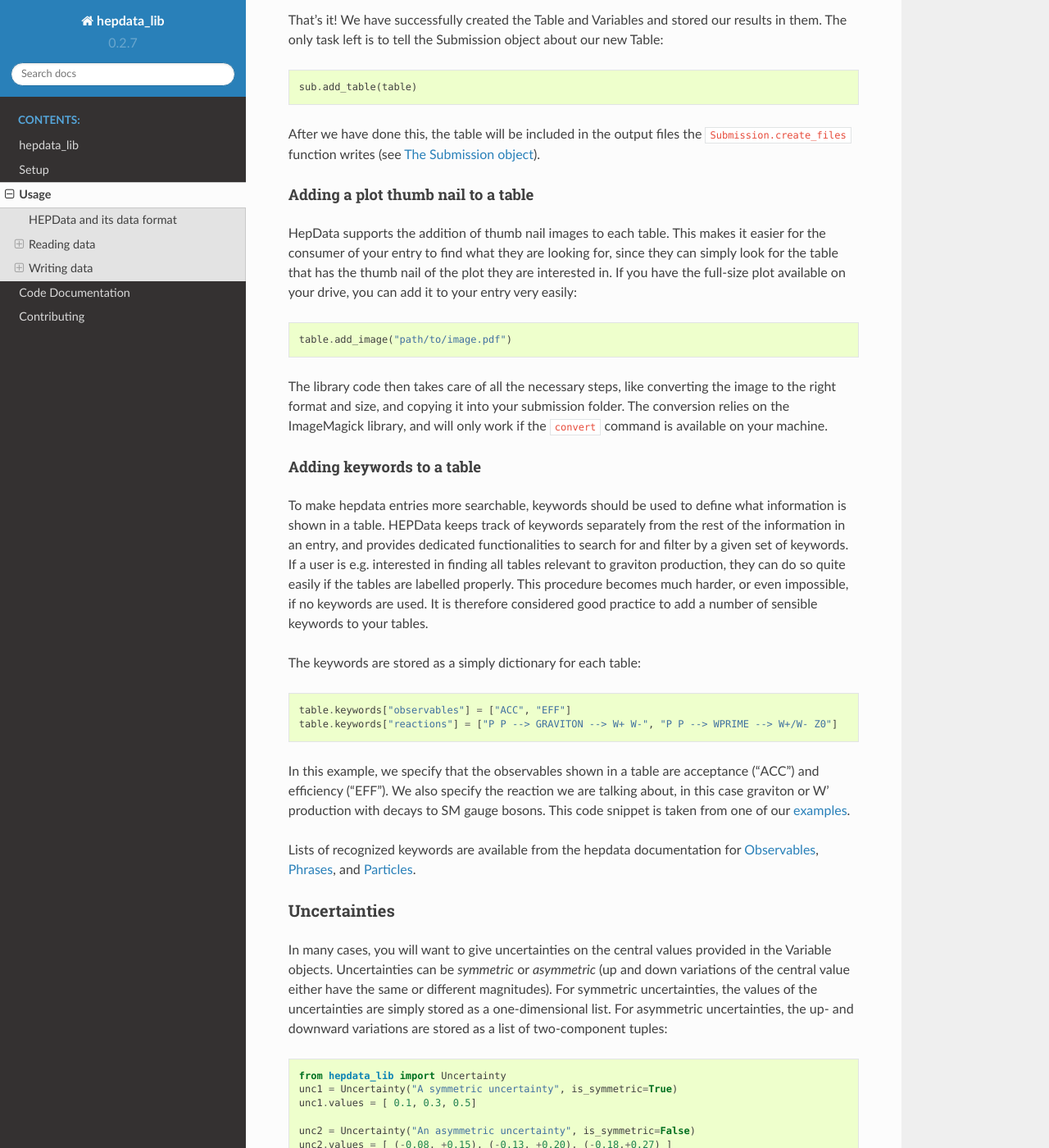
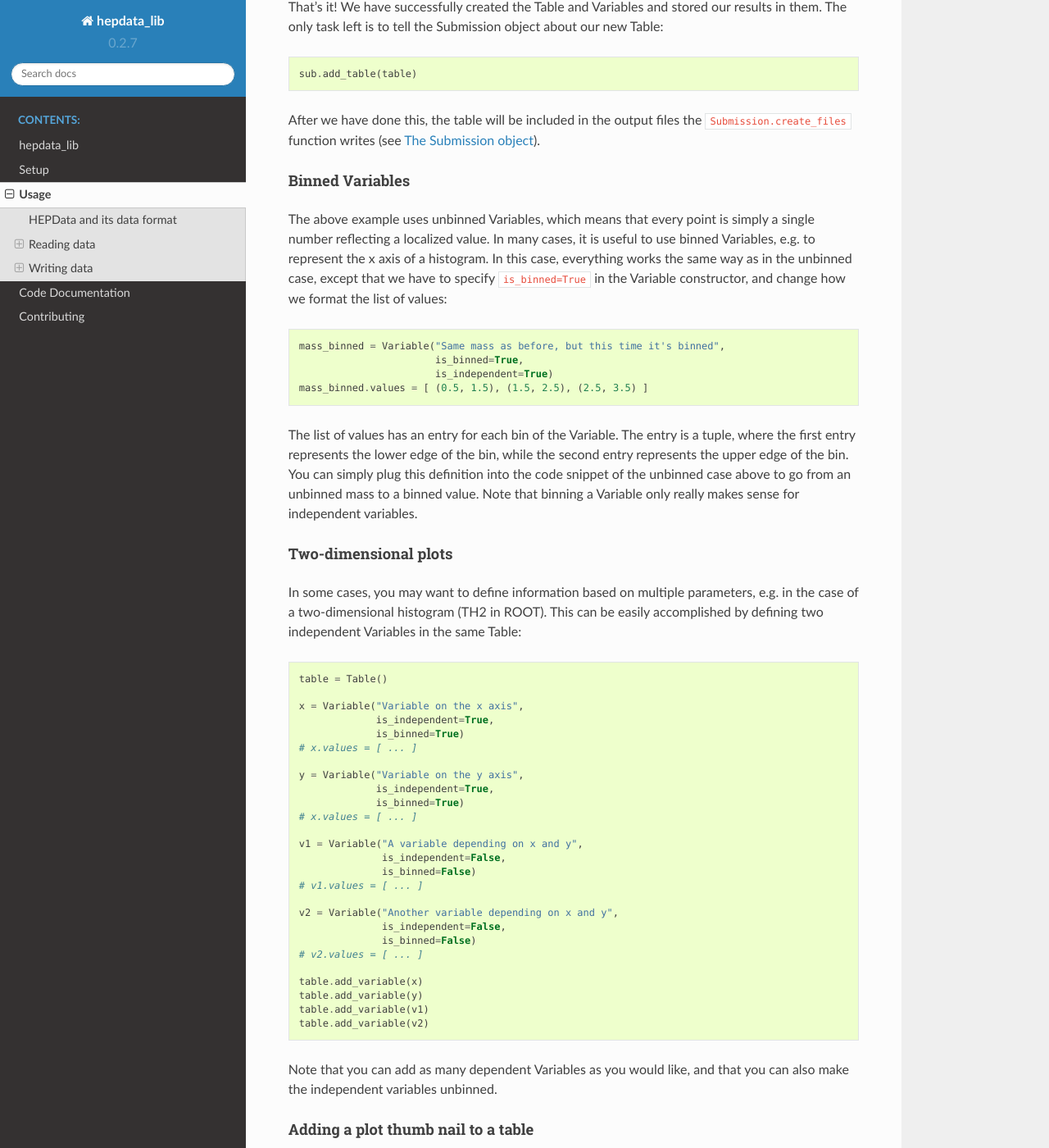
Before and after one commit to HEPData/hepdata_lib, a Sphinx documentation site: the page built from docs/usage.rst, in a window 1280 px wide and 1400 px high, scrolled down 3270 px. Shown: the whole window at 82% size. Built offline with Sphinx 7.4.7 and the Read the Docs theme 2.0.0, drawn with Linux system fonts in a browser that asks for light colours.

Commit message:
Docu: binned variables and 2d plots.

```diff
--- a/docs/usage.rst
+++ b/docs/usage.rst
@@ -135,7 +135,6 @@
                     is_independent=False,
                     is_binned=False,
                     units="fb")
-
     limit.values = [ 10, 5, 2 ]
 
     table = Table("Graviton limits")
@@ -150,6 +149,56 @@
 
 
 After we have done this, the table will be included in the output files the ``Submission.create_files`` function writes (see  :ref:`sec-usage-submission`).
+
+Binned Variables
+^^^^^^^^^^^^^^^^^^^^^^^^^^^^^^^^^^^^
+The above example uses unbinned Variables, which means that every point is simply a single number reflecting a localized value. In many cases, it is useful to use binned Variables, e.g. to represent the x axis of a histogram.
+In this case, everything works the same way as in the unbinned case, except that we have to specify ``is_binned=True`` in the Variable constructor, and change how we format the list of values:
+
+::
+
+    mass_binned = Variable("Same mass as before, but this time it's binned",
+                           is_binned=True,
+                           is_independent=True)
+    mass_binned.values = [ (0.5, 1.5), (1.5, 2.5), (2.5, 3.5) ]
+
+The list of values has an entry for each bin of the Variable. The entry is a tuple, where the first entry represents the lower edge of the bin, while the second entry represents the upper edge of the bin. You can simply plug this definition into the code snippet of the unbinned case above to go from an unbinned mass to a binned value. Note that binning a Variable only really makes sense for independent variables.
+
+Two-dimensional plots
+^^^^^^^^^^^^^^^^^^^^^^^
+
+In some cases, you may want to define information based on multiple parameters, e.g. in the case of a two-dimensional histogram (TH2 in ROOT). This can be easily accomplished by defining two independent Variables in the same Table:
+
+::
+
+    table = Table()
+
+    x = Variable("Variable on the x axis",
+                 is_independent=True,
+                 is_binned=True)
+    # x.values = [ ... ]
+
+    y = Variable("Variable on the y axis",
+                 is_independent=True,
+                 is_binned=True)
+    # x.values = [ ... ]
+
+    v1 = Variable("A variable depending on x and y",
+                  is_independent=False,
+                  is_binned=False)
+    # v1.values = [ ... ]
+
+    v2 = Variable("Another variable depending on x and y",
+                  is_independent=False,
+                  is_binned=False)
+    # v2.values = [ ... ]
+
+    table.add_variable(x)
+    table.add_variable(y)
+    table.add_variable(v1)
+    table.add_variable(v2)
+
+Note that you can add as many dependent Variables as you would like, and that you can also make the independent variables unbinned.
 
 
 Adding a  plot thumb nail to a table
```
